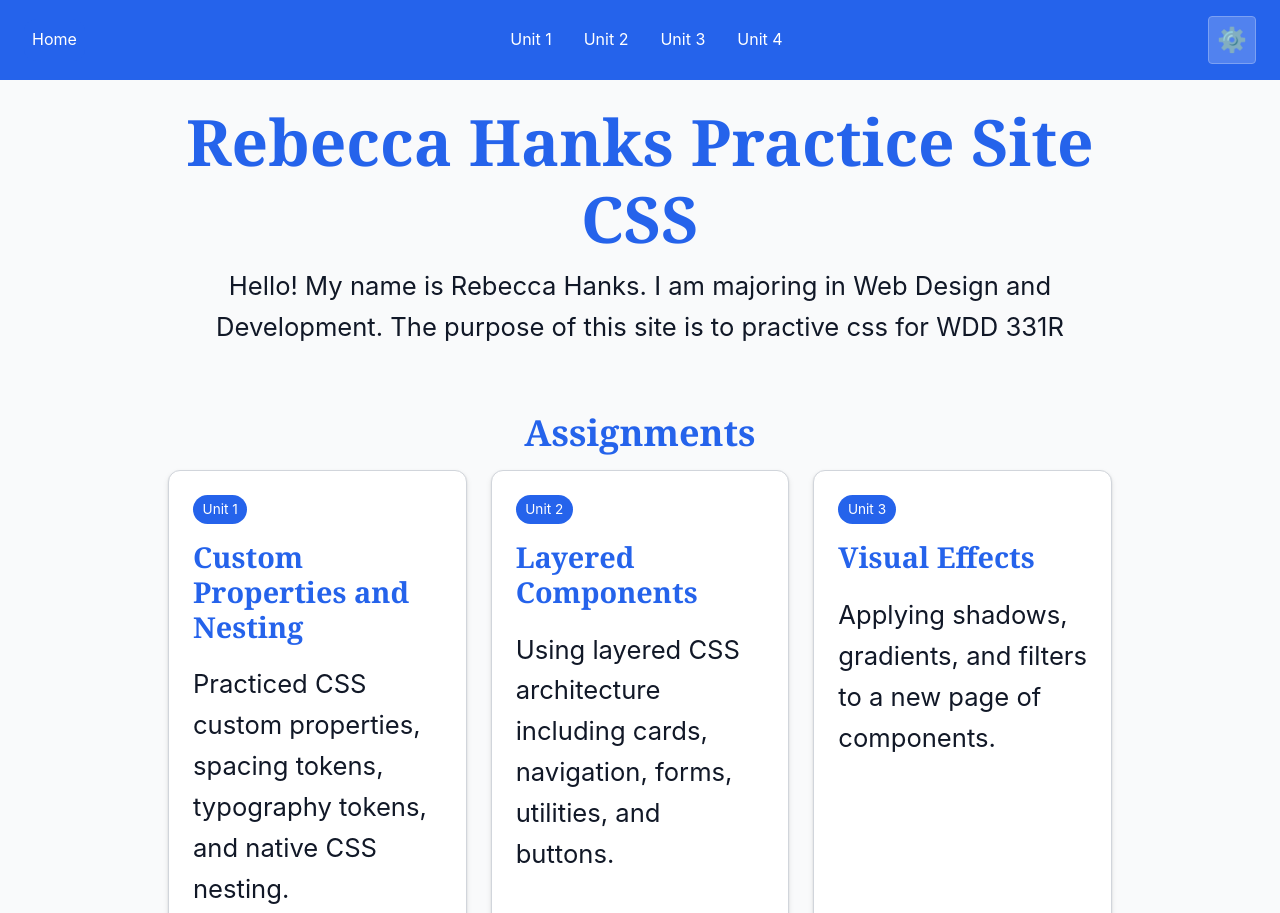
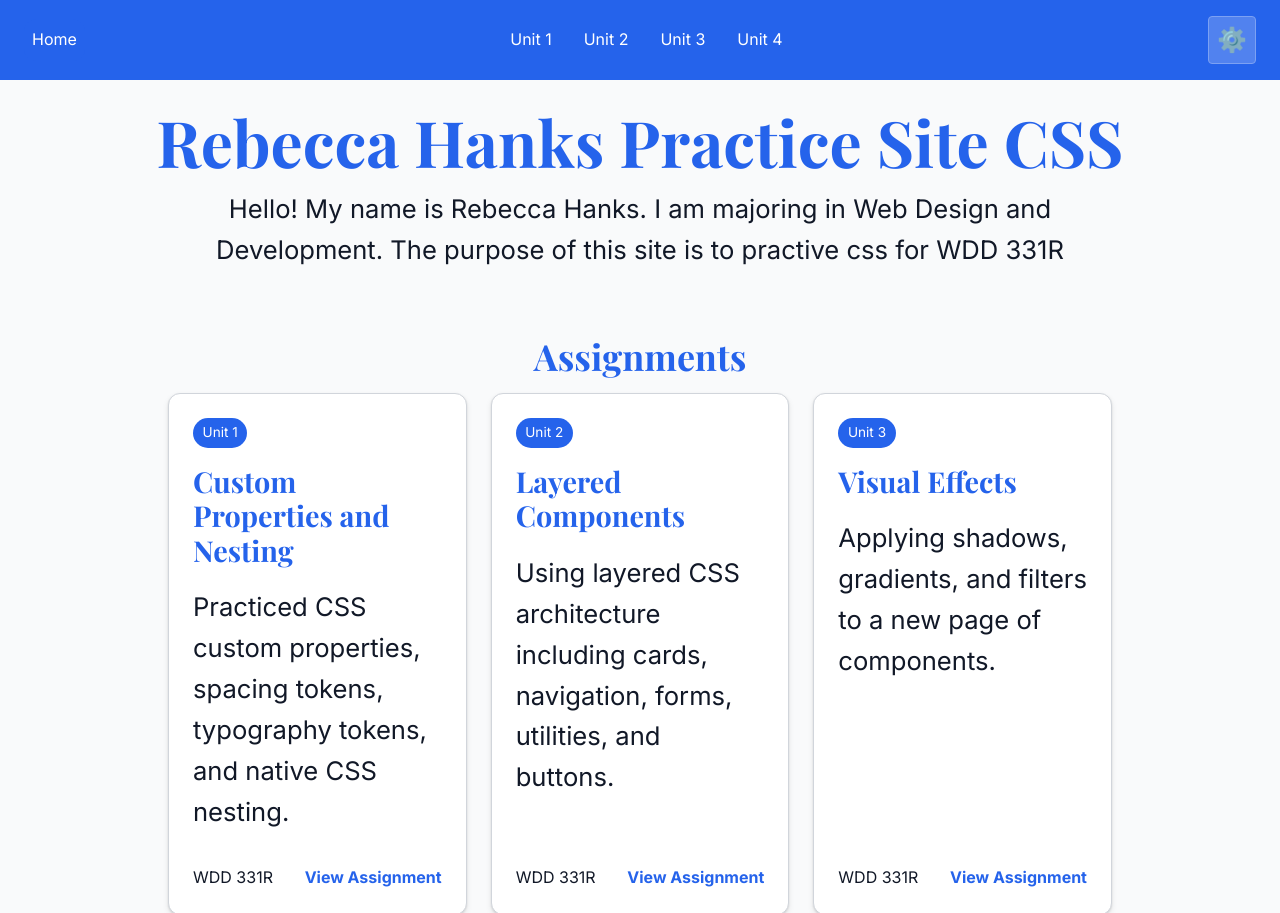
Before and after one commit to RebeccaHanks/WDD-331R---CSS, a website: page index.html in a window 1280 px wide. Shown: the top 913 px of the page. Drawn offline with nearby package versions, Linux system fonts and the light colour scheme.

Commit message:
Add typography tokens and web font

```diff
--- a/css/base/elements.css
+++ b/css/base/elements.css
@@ -5,10 +5,11 @@
    Reference tokens with var(). */
 
 body {
-    font-family: var(--font-body);
+    font-family: var(--font-family-body);
     background-color: var(--color-background);
     color: var(--color-text);
-    line-height: 1.6;
+    line-height: var(--line-height-body);
+    font-size: var(--font-size-body);
 }
 
 /* =========================
@@ -21,24 +22,30 @@
 h4,
 h5,
 h6 {
-    font-family: var(--font-heading);
+    font-family: var(--font-family-heading);
     color: var(--color-primary);
-    line-height: 1.2;
+    line-height: var(--line-height-heading);
 }
 
 h1 {
-    font-size: clamp(2.25rem, 6vw, 4rem);
+    font-size: var(--font-size-display);
     margin-bottom: var(--space-sm);
+    line-height: var(--line-height-display);
 }
 
 h2 {
-    font-size: var(--text-xl);
+    font-size: var(--font-size-heading-lg);
     margin-bottom: var(--space-sm);
 }
 
 h3 {
-    font-size: var(--text-lg);
+    font-size: var(--font-size-heading-md);
     margin-bottom: var(--space-xs);
+}
+
+small,
+.caption {
+    font-size: var(--font-size-caption);
 }
 
 /* =========================
--- a/css/tokens/variables.css
+++ b/css/tokens/variables.css
@@ -4,12 +4,33 @@
     /* =========================
        TYPOGRAPHY
     ========================= */
-    --font-family-sans: 'Inter', system-ui, -apple-system, sans-serif;
-    --font-family-mono: monospace;
 
+    /* Font families */
+    --font-family-sans: 'Inter', system-ui, -apple-system, BlinkMacSystemFont, "Segoe UI", sans-serif;
+    --font-family-mono: 'Playfair Display', Georgia, serif;
+
+    /* Fluid type scale */
+    --font-size-xs: 1.2rem;
     --font-size-sm: 1.4rem;
     --font-size-md: 1.6rem;
-    --font-size-lg: 1.8rem;
+    --font-size-lg: clamp(1.8rem, 0.45vw + 1.65rem, 2.1rem);
+    --font-size-xl: clamp(2.2rem, 0.7vw + 1.9rem, 2.8rem);
+    --font-size-2xl: clamp(2.8rem, 1vw + 2.4rem, 3.6rem);
+    --font-size-3xl: clamp(3.4rem, 1.6vw + 2.8rem, 4.8rem);
+
+    /* Line heights */
+    --line-height-body: 1.6;
+    --line-height-heading: 1.2;
+    --line-height-display: 1.1;
+
+    /* Semantic role tokens */
+    --font-size-body: var(--font-size-md);
+    --font-size-body-sm: var(--font-size-sm);
+    --font-size-caption: var(--font-size-xs);
+    --font-size-heading-sm: var(--font-size-lg);
+    --font-size-heading-md: var(--font-size-xl);
+    --font-size-heading-lg: var(--font-size-2xl);
+    --font-size-display: var(--font-size-3xl);
 
     /* Legacy typography names */
     --font-body: var(--font-family-sans);
--- a/index.html
+++ b/index.html
@@ -6,6 +6,9 @@
     <title>Rebecca Hanks - Practice Site</title>
     <script src="js/theme-preference.js"></script>
     <link rel="stylesheet" href="dist/styles.css">
+    <link rel="preconnect" href="https://fonts.googleapis.com">
+    <link rel="preconnect" href="https://fonts.gstatic.com" crossorigin>
+    <link href="https://fonts.googleapis.com/css2?family=Inter:wght@400;600;700&family=Playfair+Display:wght@600;700&display=swap" rel="stylesheet">
 </head>
 
 <body>
```
Also changed, not shown: README.md, 1 other file.
